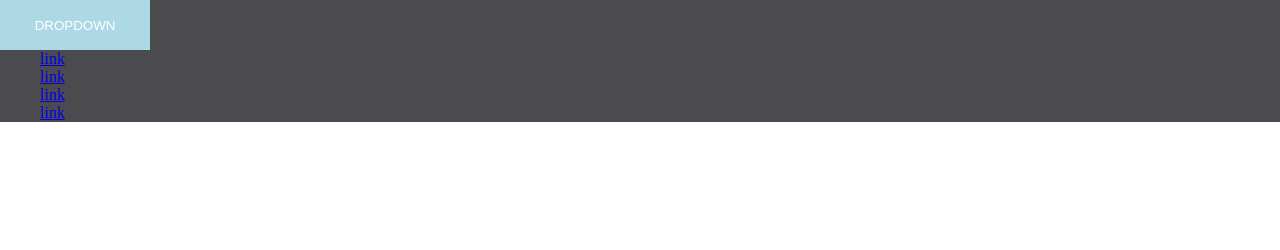
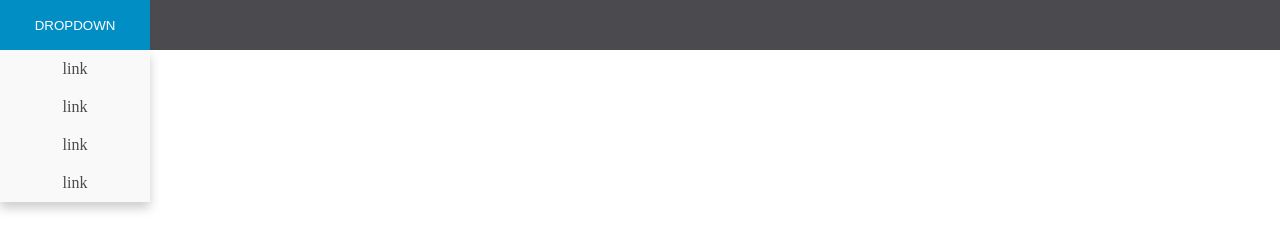
Before and after one commit to SamuelWatson89/css-dropdown-now, a plain HTML site: page index.html in a window 1280 px wide. Drawn offline with Linux system fonts and the light colour scheme.

Commit message:
finalises dropdown and styling

```diff
--- a/css/style.css
+++ b/css/style.css
@@ -8,7 +8,7 @@
 
 button {
     border: none;
-    background: lightblue;
+    background: #018eb1;
     width: 150px;
     height: 50px;
     color: #fff;
@@ -19,4 +19,43 @@ button {
 .dropdown-menu {
     list-style: none;
     margin: 0;
+    padding: 0;
+    position: absolute;
+    z-index: -1;
+    left: 0;
+    right: 0;
+    top: 50px;
+    width: 150px;
+    text-align: center;
+    box-shadow: 0px 0px 0px 0px rgba(0, 0, 0, 0);
+    transform: translateY(-100%);
+    transition: transform .5s ease-in-out, box-shadow .01s ease-in-out;
 }
+
+.dropdown-link {
+    text-decoration: none;
+    display: block;
+    background-color:  #f9f9f9;
+    color: #4a4a4f;
+    padding: 10px 5px;
+    transition: background-color .5s ease-in-out, color .5s ease-in-out;
+}
+
+.dropdown-link:hover {
+    color: #fff;
+    background: #a0a0a3;
+}
+
+.dropdown {
+    width: 150px;
+    position: relative;
+}
+
+.dropdown:hover button {
+    background-color: #018ec5;
+}
+
+.dropdown:hover .dropdown-menu {
+    transform: translateY(0);
+    box-shadow: 0px 6px 10px 0px rgba(0, 0, 0, 0.2);
+}
--- a/index.html
+++ b/index.html
@@ -12,6 +12,7 @@
 <body>
 
     <nav class="nav-default">
+        <div class="dropdown">
             <button>Dropdown</button>
 
             <ul class="dropdown-menu">
@@ -20,6 +21,7 @@
                 <li class="dropdown-item"><a href="#" class="dropdown-link">link</a></li>
                 <li class="dropdown-item"><a href="#" class="dropdown-link">link</a></li>
             </ul>
+        </div>
     </nav>
 
 </body>
```
Lines whose indentation alone changed are shown as unchanged.
